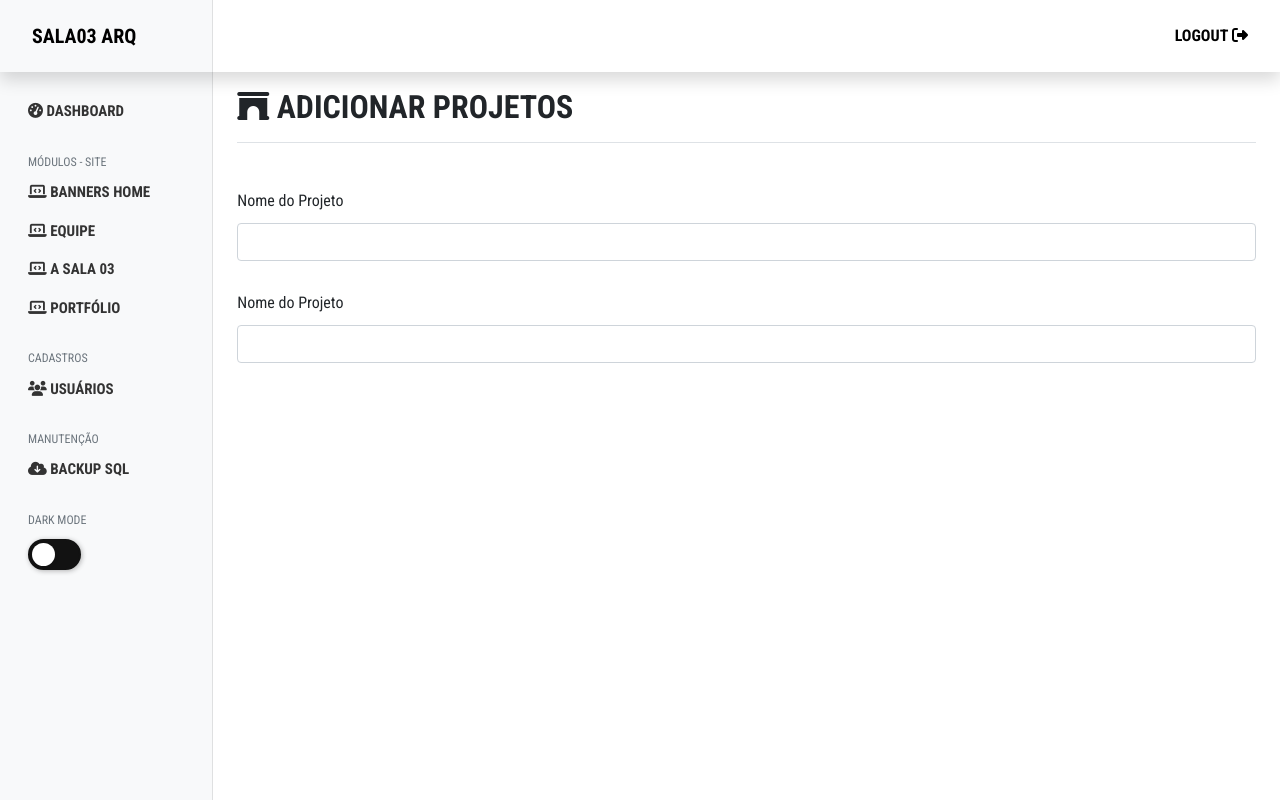
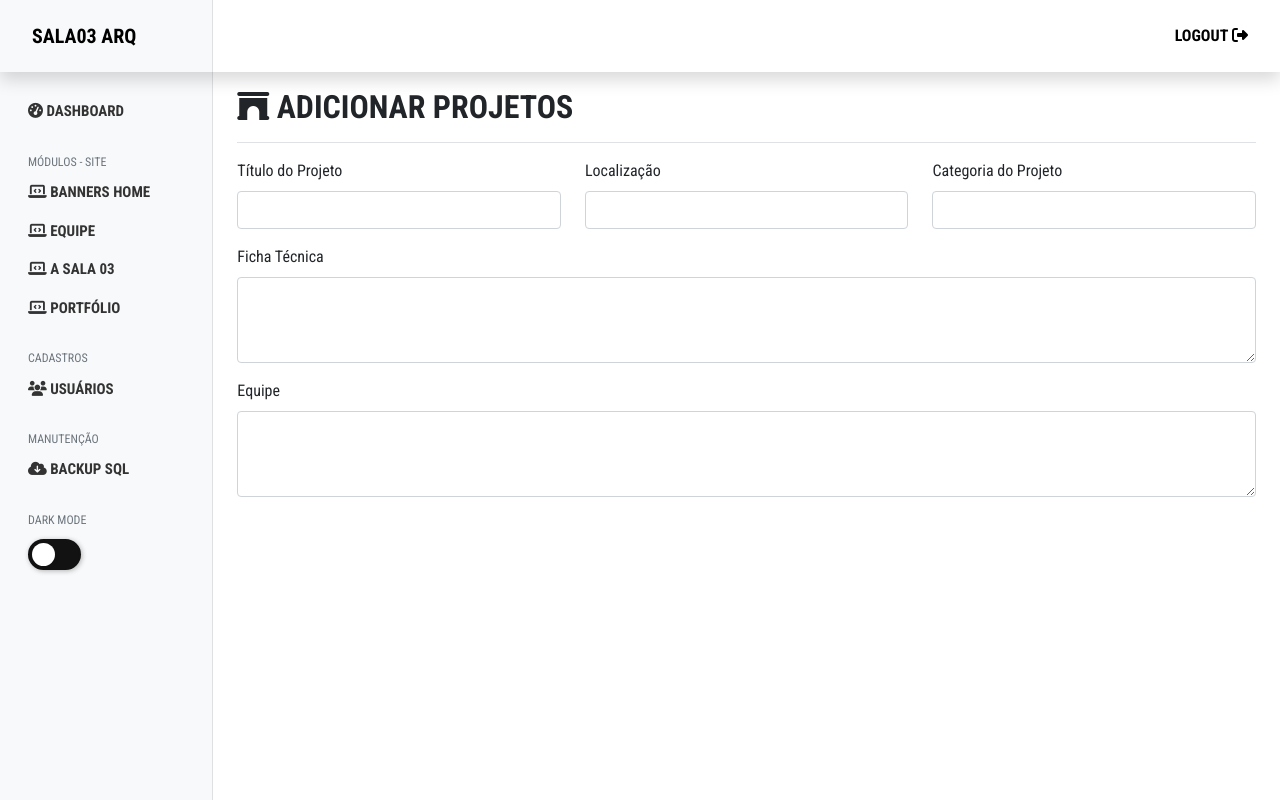
Before and after one commit to IgorConstant/sala03arq, a CodeIgniter app: page /sala03arq/portfolio/adicionarprojeto in a window 1280 px wide. Run offline with CodeIgniter, Linux system fonts and the light colour scheme; some libraries are stand-ins or nearby versions.

Commit message:
ajustes na view do projeto

```diff
--- a/application/views/dashboard/addProject.php
+++ b/application/views/dashboard/addProject.php
@@ -14,26 +14,40 @@
 
     <div class="row">
         <div class="col-12 col-sm-12 mb-4">
-            <?= form_open_multipart() ?>
-            <div class="form-group mb-3">
-                <?= form_label('Nome do Projeto') ?>
-                <?= form_input([
-                    'type' => 'text',
-                    'class' => 'form-control',
-                    'name' => 'tituloProjeto',
-                    'required' => ''
-                ]) ?>
-            </div>
-            <div class="form-group mb-3">
-                <?= form_label('Nome do Projeto') ?>
-                <?= form_input([
-                    'type' => 'text',
-                    'class' => 'form-control',
-                    'name' => 'tituloProjeto',
-                    'required' => ''
-                ]) ?>
-            </div>
-            <?= form_close() ?>
+            <form action="" method="post" enctype="multipart/form-data">
+                <div class="row">
+                    <div class="col-4">
+                        <div class="mb-3">
+                            <label for="tituloProjeto" class="form-label">Título do Projeto</label>
+                            <input type="text" class="form-control" id="tituloProjeto" name="tituloProjeto">
+                        </div>
+                    </div>
+                    <div class="col-4">
+                        <div class="mb-3">
+                            <label for="localizacaoProjeto" class="form-label">Localização</label>
+                            <input type="text" class="form-control" id="localizacaoProjeto" name="localizacaoProjeto">
+                        </div>
+                    </div>
+                    <div class="col-4">
+                        <div class="mb-3">
+                            <label for="categoriaProjeto" class="form-label">Categoria do Projeto</label>
+                            <input type="text" class="form-control" id="categoriaProjeto" name="categoriaProjeto">
+                        </div>
+                    </div>
+                    <div class="col-12">
+                        <div class="mb-3">
+                            <label for="fichaTecnica" class="form-label">Ficha Técnica</label>
+                            <textarea class="form-control" id="fichaTecnica" name="fichaTecnica" rows="3"></textarea>
+                        </div>
+                    </div>
+                    <div class="col-12">
+                        <div class="mb-3">
+                            <label for="equipeProjeto" class="form-label">Equipe</label>
+                            <textarea class="form-control" id="equipeProjeto" name="equipeProjeto" rows="3"></textarea>
+                        </div>
+                    </div>
+                </div>
+            </form>
         </div>
     </div>
 </main>
--- a/application/views/dashboard/footer.php
+++ b/application/views/dashboard/footer.php
@@ -1,9 +1,12 @@
+<!-- Js -->
 <script src="<?php echo base_url('assets/dashboard/js/jquery.min.js') ?>"></script>
 <script src="<?php echo base_url('assets/dashboard/js/bootstrap.bundle.min.js') ?>"></script>
 <script src="https://cdn.datatables.net/1.11.4/js/jquery.dataTables.min.js"></script>
 <script src="<?php echo base_url('assets/dashboard/js/button.js') ?>"></script>
 <script src="<?php echo base_url('assets/dashboard/js/darkMode.js') ?>"></script>
 
+
+<!-- Datatables Claim -->
 <script>
     $(document).ready(function() {
         $('.table').DataTable({
@@ -13,6 +16,4 @@
         });
     });
 </script>
-
-
 </body>
```
